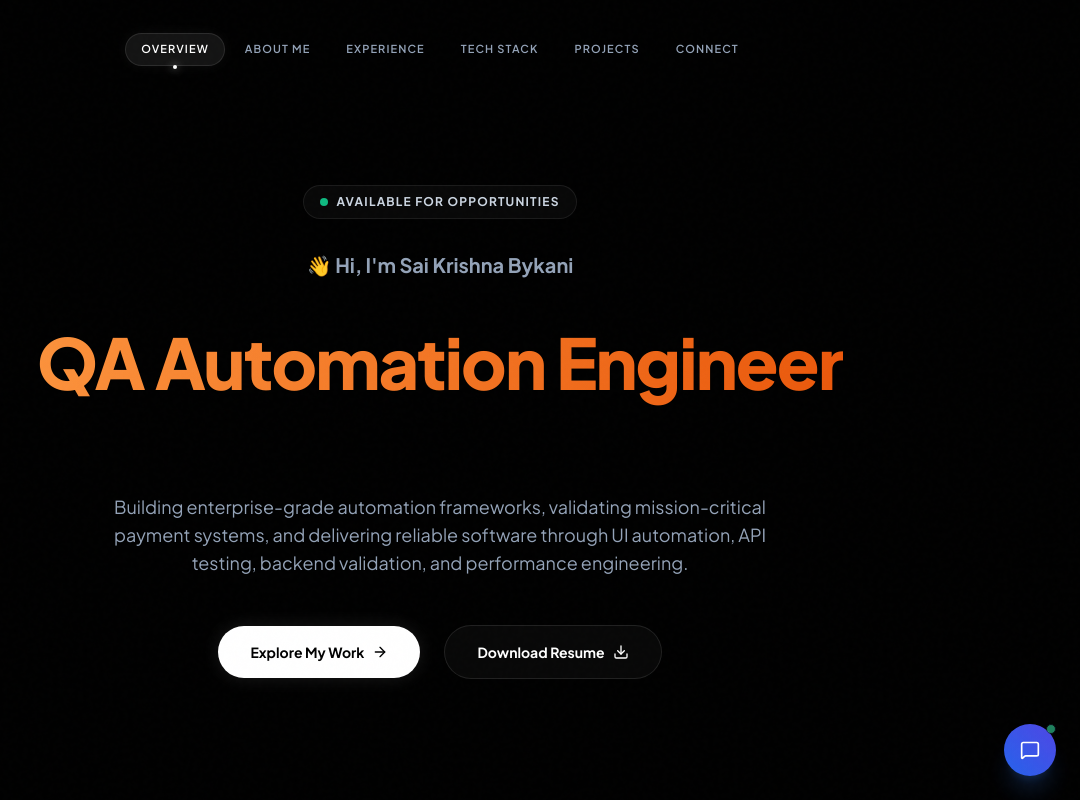
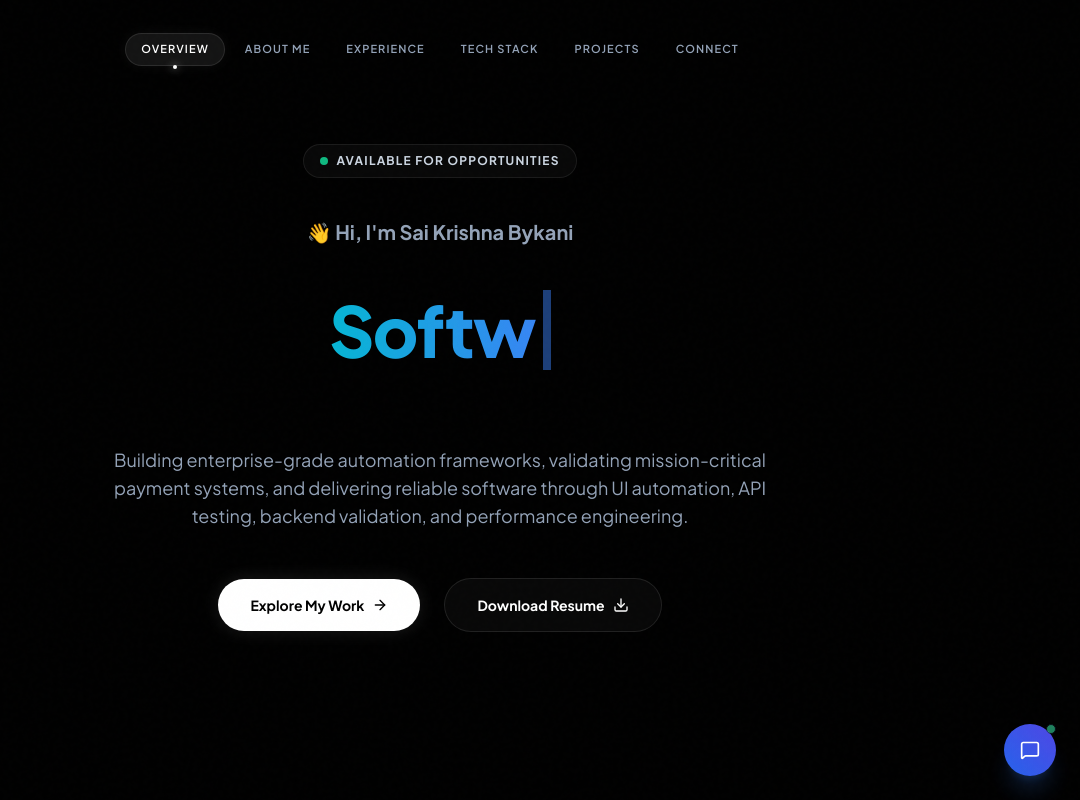
Before and after one commit to saibykani/saibykani-portfolio, a Next.js app: page / in a window 1280 px wide. Shown: the top 800 px of the page, without its empty margins (200-1280 px from the left). Built offline with nearby package versions, Linux system fonts and the light colour scheme.

Commit message:
fix: reverted Hero to Typewriter effect, adjusted Availability badge spacing, and normalized Experience colors

```diff
--- a/src/components/sections/Hero.tsx
+++ b/src/components/sections/Hero.tsx
@@ -46,70 +46,44 @@ const ROLES = [
 ];
 
 // Provide 40 distinct animations
-const ANIMATIONS: any[] = [
-  { initial: { opacity: 0, y: 30 }, animate: { opacity: 1, y: 0 }, exit: { opacity: 0, y: -30 } },
-  { initial: { opacity: 0, y: -30 }, animate: { opacity: 1, y: 0 }, exit: { opacity: 0, y: 30 } },
-  { initial: { opacity: 0, x: 50 }, animate: { opacity: 1, x: 0 }, exit: { opacity: 0, x: -50 } },
-  { initial: { opacity: 0, x: -50 }, animate: { opacity: 1, x: 0 }, exit: { opacity: 0, x: 50 } },
-  { initial: { opacity: 0, filter: "blur(20px)" }, animate: { opacity: 1, filter: "blur(0px)" }, exit: { opacity: 0, filter: "blur(20px)" } },
-  { initial: { opacity: 0, scale: 0.5 }, animate: { opacity: 1, scale: 1 }, exit: { opacity: 0, scale: 1.5 } },
-  { initial: { opacity: 0, scale: 1.5 }, animate: { opacity: 1, scale: 1 }, exit: { opacity: 0, scale: 0.5 } },
-  { initial: { opacity: 0, rotateX: 90 }, animate: { opacity: 1, rotateX: 0 }, exit: { opacity: 0, rotateX: -90 } },
-  { initial: { opacity: 0, rotateY: 90 }, animate: { opacity: 1, rotateY: 0 }, exit: { opacity: 0, rotateY: -90 } },
-  { initial: { opacity: 0, scale: 0.8 }, animate: { opacity: 1, scale: 1, transition: { type: "spring", bounce: 0.7 } }, exit: { opacity: 0, scale: 0.8 } },
-  { initial: { opacity: 0, skewX: 20, x: 20 }, animate: { opacity: 1, skewX: 0, x: 0 }, exit: { opacity: 0, skewX: -20, x: -20 } },
-  { initial: { opacity: 0, y: -100, scale: 1.2 }, animate: { opacity: 1, y: 0, scale: 1 }, exit: { opacity: 0, y: 100, scale: 0.8 } },
-  { initial: { opacity: 0, rotateZ: 30, transformOrigin: "top" }, animate: { opacity: 1, rotateZ: 0 }, exit: { opacity: 0, rotateZ: -30 } },
-  { initial: { opacity: 0, rotateX: 90, transformOrigin: "bottom" }, animate: { opacity: 1, rotateX: 0 }, exit: { opacity: 0, rotateX: -90 } },
-  { initial: { opacity: 0 }, animate: { opacity: [0, 1.2, 1], scale: [0.8, 1.1, 1] }, exit: { opacity: 0, scale: 0.9 } },
-  { initial: { opacity: 0, x: -10, skewX: 10 }, animate: { opacity: 1, x: [10, -5, 5, 0], skewX: [20, -10, 0] }, exit: { opacity: 0, filter: "blur(10px)" } },
-  { initial: { opacity: 0, x: -100 }, animate: { opacity: 1, x: 0, transition: { type: "spring", bounce: 0.6 } }, exit: { opacity: 0, x: 100 } },
-  { initial: { opacity: 0, scale: 0.1 }, animate: { opacity: 1, scale: 1, transition: { type: "spring", stiffness: 300, damping: 10 } }, exit: { opacity: 0, scale: 1.2 } },
-  { initial: { opacity: 0, scaleX: 0, scaleY: 2 }, animate: { opacity: 1, scaleX: 1, scaleY: 1 }, exit: { opacity: 0, scaleX: 2, scaleY: 0 } },
-  { initial: { opacity: 0, filter: "brightness(0) blur(10px)" }, animate: { opacity: 1, filter: "brightness(1) blur(0px)" }, exit: { opacity: 0, filter: "brightness(2) blur(10px)" } },
-  { initial: { opacity: 0, rotate: 10, y: 50 }, animate: { opacity: 1, rotate: 0, y: 0 }, exit: { opacity: 0, rotate: -10, y: -50 } },
-  { initial: { opacity: 0, rotate: -45, x: -100 }, animate: { opacity: 1, rotate: 0, x: 0 }, exit: { opacity: 0, rotate: 45, x: 100 } },
-  { initial: { opacity: 0, rotateX: 90, scaleY: 0 }, animate: { opacity: 1, rotateX: 0, scaleY: 1 }, exit: { opacity: 0, rotateX: -90, scaleY: 0 } },
-  { initial: { opacity: 0, letterSpacing: "1em" }, animate: { opacity: 1, letterSpacing: "normal" }, exit: { opacity: 0, letterSpacing: "-0.5em" } },
-  { initial: { opacity: 0, y: 100, scale: 0.5 }, animate: { opacity: 1, y: [-20, 0], scale: 1 }, exit: { opacity: 0, y: -100 } },
-  { initial: { opacity: 0, x: 10, filter: "blur(5px)" }, animate: { opacity: 1, x: 0, filter: "blur(0px)", transition: { ease: "linear" } }, exit: { opacity: 0, x: -10 } },
-  { initial: { opacity: 0, scale: 1.1, filter: "blur(15px)" }, animate: { opacity: 1, scale: 1, filter: "blur(0px)" }, exit: { opacity: 0, scale: 0.9, filter: "blur(15px)" } },
-  { initial: { opacity: 0 }, animate: { opacity: 1, x: [2, -2, 0], y: [-1, 1, 0] }, exit: { opacity: 0 } },
-  { initial: { opacity: 0, scaleY: 0.01, scaleX: 3 }, animate: { opacity: 1, scaleY: 1, scaleX: 1 }, exit: { opacity: 0, scaleY: 0, scaleX: 0 } },
-  { initial: { opacity: 0, rotateZ: 180, scale: 0 }, animate: { opacity: 1, rotateZ: 0, scale: 1 }, exit: { opacity: 0, rotateZ: -180, scale: 0 } },
-  { initial: { opacity: 0, y: -50, rotateX: -90 }, animate: { opacity: 1, y: 0, rotateX: 0 }, exit: { opacity: 0, y: 50, rotateX: 90 } },
-  { initial: { opacity: 0, x: -50, rotateY: -90 }, animate: { opacity: 1, x: 0, rotateY: 0 }, exit: { opacity: 0, x: 50, rotateY: 90 } },
-  { initial: { opacity: 0, clipPath: "circle(0% at 50% 50%)" }, animate: { opacity: 1, clipPath: "circle(100% at 50% 50%)" }, exit: { opacity: 0, clipPath: "circle(0% at 50% 50%)" } },
-  { initial: { opacity: 0, clipPath: "inset(100% 0 0 0)" }, animate: { opacity: 1, clipPath: "inset(0% 0 0 0)" }, exit: { opacity: 0, clipPath: "inset(0 0 100% 0)" } },
-  { initial: { opacity: 0, clipPath: "polygon(50% 0%, 50% 0%, 50% 100%, 50% 100%)" }, animate: { opacity: 1, clipPath: "polygon(0% 0%, 100% 0%, 100% 100%, 0% 100%)" }, exit: { opacity: 0, clipPath: "polygon(50% 0%, 50% 0%, 50% 100%, 50% 100%)" } },
-  { initial: { opacity: 0, scaleX: -1 }, animate: { opacity: 1, scaleX: 1 }, exit: { opacity: 0, scaleX: -1 } },
-  { initial: { opacity: 0, scaleY: -1 }, animate: { opacity: 1, scaleY: 1 }, exit: { opacity: 0, scaleY: -1 } },
-  { initial: { opacity: 0, y: 10, filter: "contrast(200%) brightness(150%) blur(5px)" }, animate: { opacity: 1, y: 0, filter: "contrast(100%) brightness(100%) blur(0px)" }, exit: { opacity: 0, y: -10, filter: "contrast(200%) brightness(150%) blur(5px)" } },
-  { initial: { opacity: 0, rotate: 3, scale: 1.05 }, animate: { opacity: 1, rotate: 0, scale: 1, transition: { type: "spring", stiffness: 50 } }, exit: { opacity: 0, rotate: -3, scale: 0.95 } },
-  { initial: { opacity: 0, skewY: 10, y: 20 }, animate: { opacity: 1, skewY: 0, y: 0 }, exit: { opacity: 0, skewY: -10, y: -20 } },
-];
-
-const AnimatedRole = () => {
+const TypewriterText = () => {
   const [roleIndex, setRoleIndex] = useState(0);
-  const [animIndex, setAnimIndex] = useState(0);
+  const [displayText, setDisplayText] = useState("");
+  const [isDeleting, setIsDeleting] = useState(false);
 
   useEffect(() => {
-    const interval = setInterval(() => {
-      setRoleIndex((prev) => (prev + 1) % ROLES.length);
+    const currentRole = ROLES[roleIndex];
+    const typingSpeed = 60;
+    const deletingSpeed = 30;
+    const pauseBeforeDelete = 3500;
+    const pauseBeforeType = 300;
 
-      // Ensure the next animation is randomly selected but different from the current one
-      setAnimIndex((prevAnim) => {
-        let nextAnim;
-        do {
-          nextAnim = Math.floor(Math.random() * ANIMATIONS.length);
-        } while (nextAnim === prevAnim);
-        return nextAnim;
-      });
+    let timeout: NodeJS.Timeout;
 
-    }, 3500); // changes every 3.5 seconds
+    if (isDeleting) {
+      if (displayText.length > 0) {
+        timeout = setTimeout(() => {
+          setDisplayText(currentRole.substring(0, displayText.length - 1));
+        }, deletingSpeed);
+      } else {
+        setIsDeleting(false);
+        setRoleIndex((prev) => (prev + 1) % ROLES.length);
+        timeout = setTimeout(() => {}, pauseBeforeType);
+      }
+    } else {
+      if (displayText.length < currentRole.length) {
+        timeout = setTimeout(() => {
+          setDisplayText(currentRole.substring(0, displayText.length + 1));
+        }, typingSpeed);
+      } else {
+        timeout = setTimeout(() => {
+          setIsDeleting(true);
+        }, pauseBeforeDelete);
+      }
+    }
 
-    return () => clearInterval(interval);
-  }, []);
+    return () => clearTimeout(timeout);
+  }, [displayText, isDeleting, roleIndex]);
 
   useEffect(() => {
     const roleThemes = ["blue", "orange", "purple", "emerald", "cyan", "rose"];
@@ -126,20 +100,14 @@ const AnimatedRole = () => {
   }, [roleIndex]);
 
   return (
-    <div className="h-[100px] sm:h-[130px] md:h-[150px] flex items-center justify-center overflow-hidden w-full relative">
-      <AnimatePresence mode="wait">
-        <motion.span
-          key={roleIndex}
-          initial={ANIMATIONS[animIndex].initial}
-          animate={ANIMATIONS[animIndex].animate}
-          exit={ANIMATIONS[animIndex].exit}
-          transition={{ duration: 0.9, ease: [0.22, 1, 0.36, 1] }}
-          className="bg-gradient-accent bg-clip-text text-transparent font-black tracking-tight text-[32px] sm:text-[48px] md:text-[60px] lg:text-[70px] leading-tight text-center max-w-[90vw] absolute"
-        >
-          {ROLES[roleIndex]}
-        </motion.span>
-      </AnimatePresence>
-    </div>
+    <span className="bg-gradient-accent bg-clip-text text-transparent font-black tracking-tight text-[32px] sm:text-[48px] md:text-[60px] lg:text-[70px] leading-tight flex items-center justify-center flex-wrap max-w-[90vw] transition-all duration-300">
+      {displayText}
+      <motion.span
+        animate={{ opacity: [1, 0] }}
+        transition={{ duration: 0.8, repeat: Infinity, repeatType: "reverse" }}
+        className="inline-block w-1 md:w-2 h-[40px] sm:h-[60px] md:h-[70px] lg:h-[80px] bg-accent-theme ml-2"
+      />
+    </span>
   );
 };
 
@@ -147,16 +115,16 @@ export default function Hero() {
   const headingLines = ["Engineering Quality", "At Enterprise Scale."];
 
   return (
-    <section className="relative min-h-screen flex flex-col items-center justify-center pt-32 pb-16 px-4 sm:px-6 lg:px-8 overflow-hidden z-10">
+    <section className="relative min-h-screen flex flex-col items-center justify-center pt-20 pb-16 px-4 sm:px-6 lg:px-8 overflow-hidden z-10">
 
-      <div className="max-w-5xl mx-auto w-full relative z-10 flex flex-col items-center text-center">
+      <div className="max-w-5xl mx-auto w-full relative z-10 flex flex-col items-center text-center -mt-10">
 
         {/* Availability Badge */}
         <motion.div
           initial={{ opacity: 0, y: -20 }}
           animate={{ opacity: 1, y: 0 }}
           transition={{ duration: 0.6, ease: "easeOut" }}
-          className="inline-flex items-center space-x-2 px-4 py-2 rounded-full bg-white/[0.03] border border-white/[0.08] backdrop-blur-md mb-8"
+          className="inline-flex items-center space-x-2 px-4 py-2 rounded-full bg-white/[0.03] border border-white/[0.08] backdrop-blur-md mb-6"
         >
           <span className="relative flex h-2 w-2">
             <span className="animate-ping absolute inline-flex h-full w-full rounded-full bg-emerald-400 opacity-75"></span>
@@ -172,14 +140,20 @@ export default function Hero() {
           initial={{ opacity: 0, y: 20 }}
           animate={{ opacity: 1, y: 0 }}
           transition={{ duration: 0.8, delay: 0.1 }}
-          className="text-lg sm:text-xl font-bold text-slate-400 mb-2"
+          className="text-lg sm:text-xl font-bold text-slate-400 mb-2 mt-4"
         >
           👋 Hi, I&apos;m Sai Krishna Bykani
         </motion.div>
 
-        {/* Role Animator */}
-        <div className="mb-8 w-full flex justify-center">
-          <AnimatedRole />
+        {/* Typewriter Role as Main Focus */}
+        <div className="mb-12 mt-4 min-h-[120px] flex items-center justify-center">
+          <motion.div
+            initial={{ opacity: 0 }}
+            animate={{ opacity: 1 }}
+            transition={{ duration: 0.8, delay: 0.3 }}
+          >
+            <TypewriterText />
+          </motion.div>
         </div>
 
         {/* Description */}
@@ -187,7 +161,7 @@ export default function Hero() {
           initial={{ opacity: 0, y: 20 }}
           animate={{ opacity: 1, y: 0 }}
           transition={{ duration: 0.8, delay: 0.5 }}
-          className="max-w-2xl mx-auto mt-6 mb-12"
+          className="max-w-2xl mx-auto mt-2 mb-12"
         >
           <p className="text-base sm:text-lg text-slate-400 leading-relaxed">
             Building enterprise-grade automation frameworks, validating mission-critical payment systems, and delivering reliable software through UI automation, API testing, backend validation, and performance engineering.
```
Also changed, not shown: src/components/sections/Experience.tsx (+3 -8 lines).
